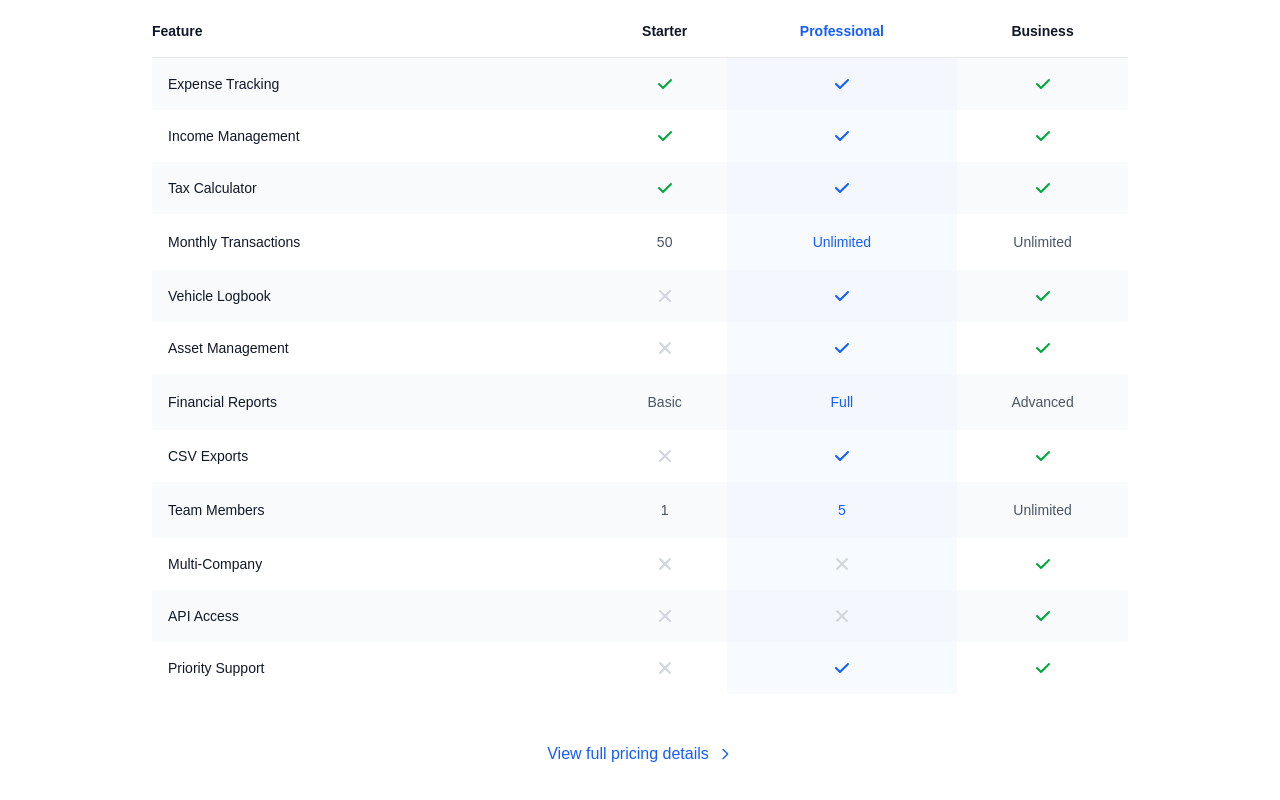
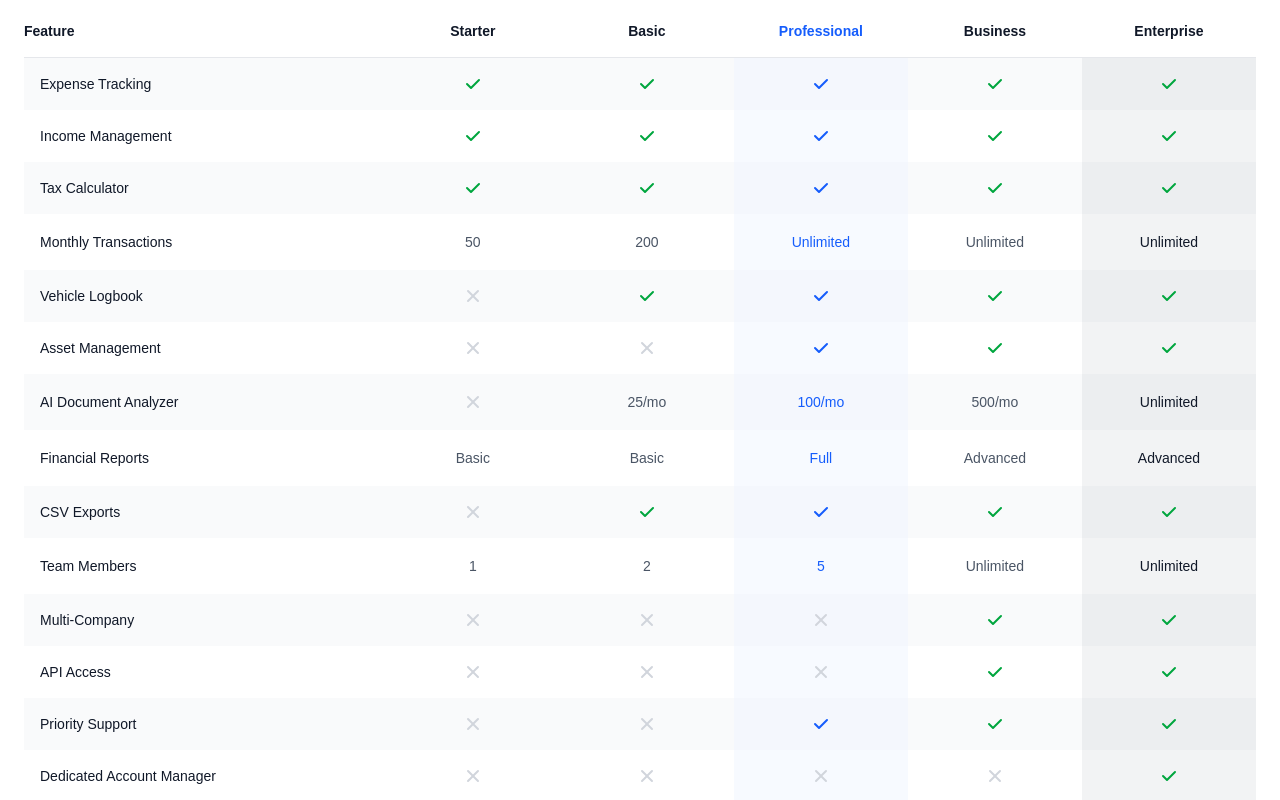
Before and after one commit to benoitthefirst/SATaxCalculator, a Next.js app: page /features in a window 1280 px wide. Shown: the part 3300-4100 px from the top of the page. Built offline with nearby package versions, Linux system fonts and the light colour scheme; no server answers.

Commit message:
feat: update compare plans table with 5 tiers and AI Document Analyzer
Add Basic and Enterprise columns to the feature comparison table.
Include AI Document Analyzer feature row showing quota limits per tier.

```diff
--- a/src/app/(public)/features/page.tsx
+++ b/src/app/(public)/features/page.tsx
@@ -118,18 +118,20 @@ const additionalFeatures = [
 ]
 
 const comparisonTable = [
-  { feature: 'Expense Tracking', starter: true, professional: true, business: true },
-  { feature: 'Income Management', starter: true, professional: true, business: true },
-  { feature: 'Tax Calculator', starter: true, professional: true, business: true },
-  { feature: 'Monthly Transactions', starter: '50', professional: 'Unlimited', business: 'Unlimited' },
-  { feature: 'Vehicle Logbook', starter: false, professional: true, business: true },
-  { feature: 'Asset Management', starter: false, professional: true, business: true },
-  { feature: 'Financial Reports', starter: 'Basic', professional: 'Full', business: 'Advanced' },
-  { feature: 'CSV Exports', starter: false, professional: true, business: true },
-  { feature: 'Team Members', starter: '1', professional: '5', business: 'Unlimited' },
-  { feature: 'Multi-Company', starter: false, professional: false, business: true },
-  { feature: 'API Access', starter: false, professional: false, business: true },
-  { feature: 'Priority Support', starter: false, professional: true, business: true },
+  { feature: 'Expense Tracking', starter: true, basic: true, professional: true, business: true, enterprise: true },
+  { feature: 'Income Management', starter: true, basic: true, professional: true, business: true, enterprise: true },
+  { feature: 'Tax Calculator', starter: true, basic: true, professional: true, business: true, enterprise: true },
+  { feature: 'Monthly Transactions', starter: '50', basic: '200', professional: 'Unlimited', business: 'Unlimited', enterprise: 'Unlimited' },
+  { feature: 'Vehicle Logbook', starter: false, basic: true, professional: true, business: true, enterprise: true },
+  { feature: 'Asset Management', starter: false, basic: false, professional: true, business: true, enterprise: true },
+  { feature: 'AI Document Analyzer', starter: false, basic: '25/mo', professional: '100/mo', business: '500/mo', enterprise: 'Unlimited' },
+  { feature: 'Financial Reports', starter: 'Basic', basic: 'Basic', professional: 'Full', business: 'Advanced', enterprise: 'Advanced' },
+  { feature: 'CSV Exports', starter: false, basic: true, professional: true, business: true, enterprise: true },
+  { feature: 'Team Members', starter: '1', basic: '2', professional: '5', business: 'Unlimited', enterprise: 'Unlimited' },
+  { feature: 'Multi-Company', starter: false, basic: false, professional: false, business: true, enterprise: true },
+  { feature: 'API Access', starter: false, basic: false, professional: false, business: true, enterprise: true },
+  { feature: 'Priority Support', starter: false, basic: false, professional: true, business: true, enterprise: true },
+  { feature: 'Dedicated Account Manager', starter: false, basic: false, professional: false, business: false, enterprise: true },
 ]
 
 export default function FeaturesPage() {
@@ -253,7 +255,7 @@ export default function FeaturesPage() {
 
       {/* Feature Comparison Table */}
       <section className="py-24">
-        <div className="mx-auto max-w-5xl px-6">
+        <div className="mx-auto max-w-7xl px-6">
           <div className="text-center mb-16">
             <h2 className="text-3xl font-semibold text-gray-900">
               Compare plans
@@ -267,10 +269,12 @@ export default function FeaturesPage() {
             <table className="w-full">
               <thead>
                 <tr className="border-b border-gray-200">
-                  <th className="py-4 text-left text-sm font-semibold text-gray-900">Feature</th>
-                  <th className="py-4 text-center text-sm font-semibold text-gray-900">Starter</th>
-                  <th className="py-4 text-center text-sm font-semibold text-blue-600">Professional</th>
-                  <th className="py-4 text-center text-sm font-semibold text-gray-900">Business</th>
+                  <th className="py-4 text-left text-sm font-semibold text-gray-900 min-w-[180px]">Feature</th>
+                  <th className="py-4 text-center text-sm font-semibold text-gray-900 min-w-[100px]">Starter</th>
+                  <th className="py-4 text-center text-sm font-semibold text-gray-900 min-w-[100px]">Basic</th>
+                  <th className="py-4 text-center text-sm font-semibold text-blue-600 min-w-[100px]">Professional</th>
+                  <th className="py-4 text-center text-sm font-semibold text-gray-900 min-w-[100px]">Business</th>
+                  <th className="py-4 text-center text-sm font-semibold text-gray-900 min-w-[100px]">Enterprise</th>
                 </tr>
               </thead>
               <tbody>
@@ -290,6 +294,21 @@ export default function FeaturesPage() {
                         )
                       ) : (
                         <span className="text-sm text-gray-600">{row.starter}</span>
+                      )}
+                    </td>
+                    <td className="py-4 text-center">
+                      {typeof row.basic === 'boolean' ? (
+                        row.basic ? (
+                          <svg className="w-5 h-5 text-green-600 mx-auto" fill="currentColor" viewBox="0 0 20 20">
+                            <path fillRule="evenodd" d="M16.707 5.293a1 1 0 010 1.414l-8 8a1 1 0 01-1.414 0l-4-4a1 1 0 011.414-1.414L8 12.586l7.293-7.293a1 1 0 011.414 0z" clipRule="evenodd" />
+                          </svg>
+                        ) : (
+                          <svg className="w-5 h-5 text-gray-300 mx-auto" fill="currentColor" viewBox="0 0 20 20">
+                            <path fillRule="evenodd" d="M4.293 4.293a1 1 0 011.414 0L10 8.586l4.293-4.293a1 1 0 111.414 1.414L11.414 10l4.293 4.293a1 1 0 01-1.414 1.414L10 11.414l-4.293 4.293a1 1 0 01-1.414-1.414L8.586 10 4.293 5.707a1 1 0 010-1.414z" clipRule="evenodd" />
+                          </svg>
+                        )
+                      ) : (
+                        <span className="text-sm text-gray-600">{row.basic}</span>
                       )}
                     </td>
                     <td className="py-4 text-center bg-blue-50/50">
@@ -320,6 +339,21 @@ export default function FeaturesPage() {
                         )
                       ) : (
                         <span className="text-sm text-gray-600">{row.business}</span>
+                      )}
+                    </td>
+                    <td className="py-4 text-center bg-gray-900/5">
+                      {typeof row.enterprise === 'boolean' ? (
+                        row.enterprise ? (
+                          <svg className="w-5 h-5 text-green-600 mx-auto" fill="currentColor" viewBox="0 0 20 20">
+                            <path fillRule="evenodd" d="M16.707 5.293a1 1 0 010 1.414l-8 8a1 1 0 01-1.414 0l-4-4a1 1 0 011.414-1.414L8 12.586l7.293-7.293a1 1 0 011.414 0z" clipRule="evenodd" />
+                          </svg>
+                        ) : (
+                          <svg className="w-5 h-5 text-gray-300 mx-auto" fill="currentColor" viewBox="0 0 20 20">
+                            <path fillRule="evenodd" d="M4.293 4.293a1 1 0 011.414 0L10 8.586l4.293-4.293a1 1 0 111.414 1.414L11.414 10l4.293 4.293a1 1 0 01-1.414 1.414L10 11.414l-4.293 4.293a1 1 0 01-1.414-1.414L8.586 10 4.293 5.707a1 1 0 010-1.414z" clipRule="evenodd" />
+                          </svg>
+                        )
+                      ) : (
+                        <span className="text-sm font-medium text-gray-900">{row.enterprise}</span>
                       )}
                     </td>
                   </tr>
```
